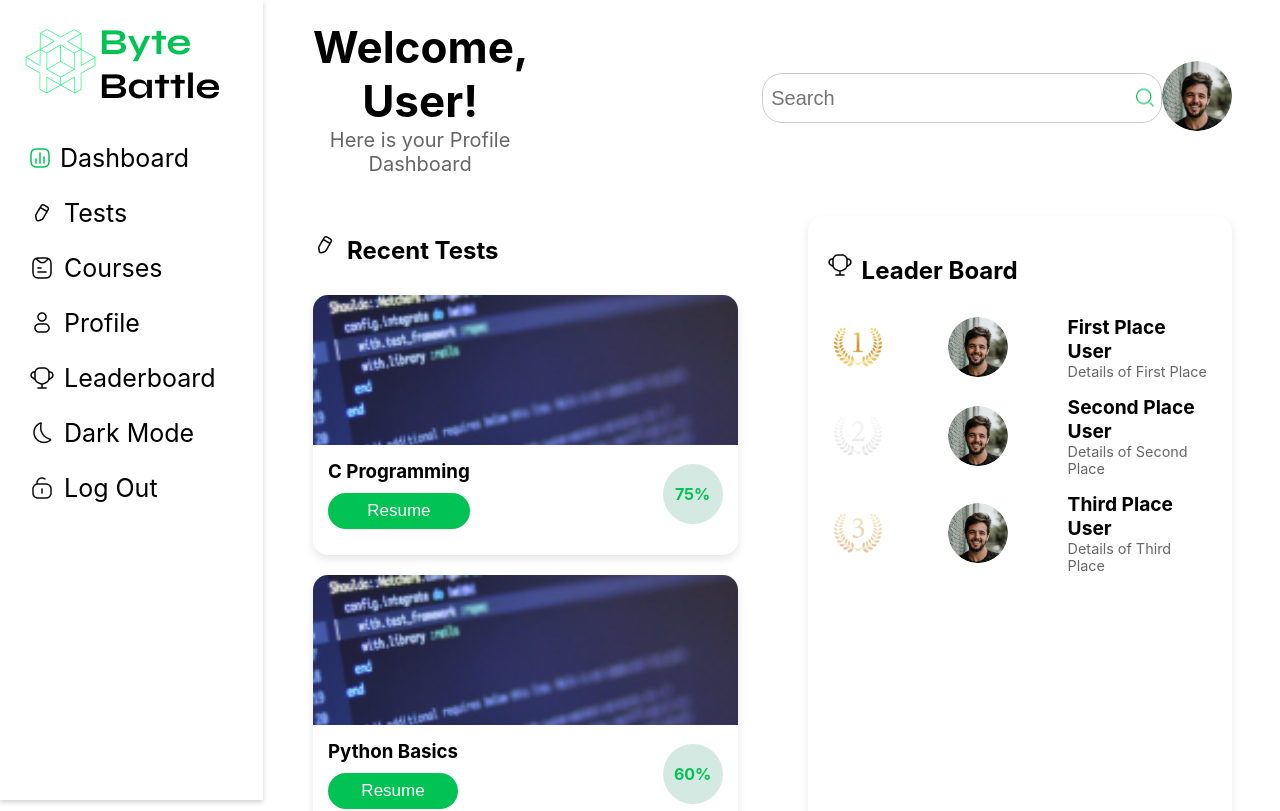
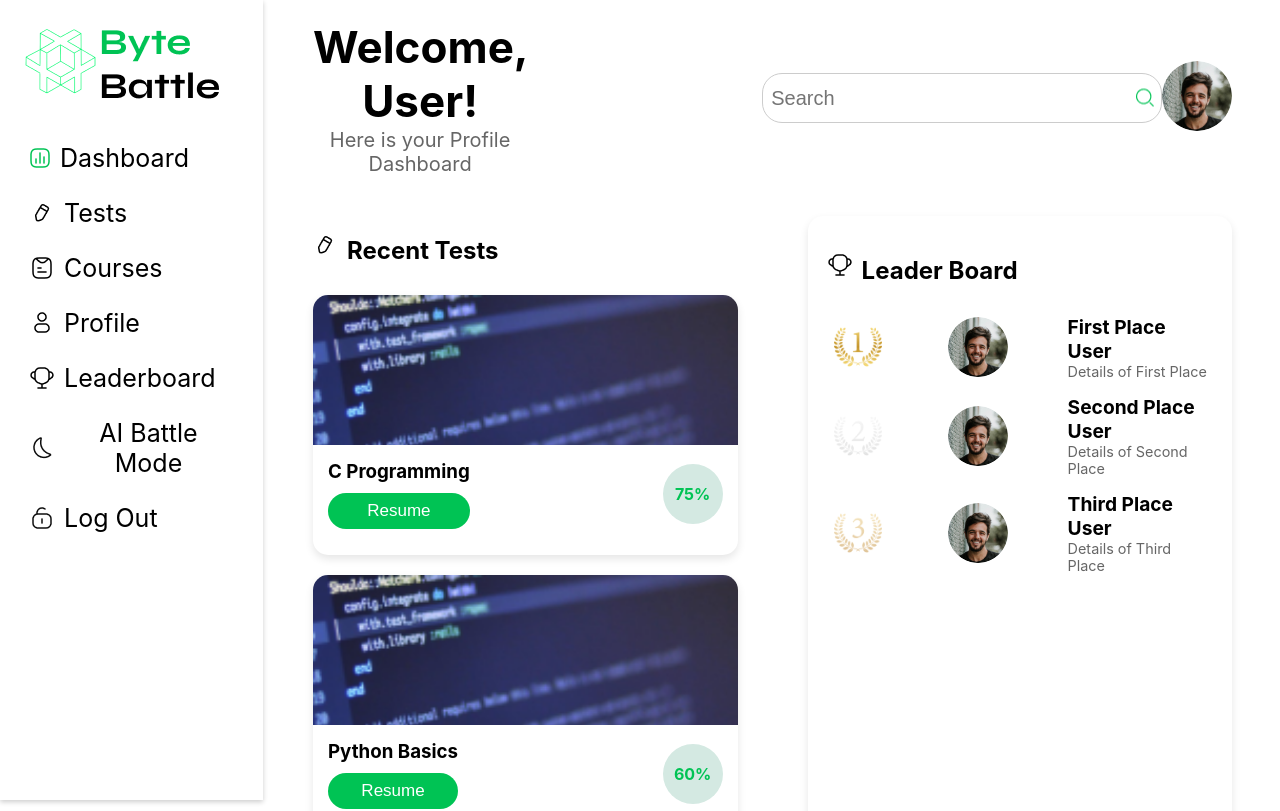
Before and after one commit to Ali-H-Hassan/ByteBattles-CodingAdventure, a React (Create React App) app in the folder frontend/: page /Dashboard in a window 1280 px wide. Shown: the top 811 px of the page. Built offline with nearby package versions, Linux system fonts and the light colour scheme.

Commit message:
Frontend <>

```diff
--- a/frontend/src/components/Sidebar/Sidebar.jsx
+++ b/frontend/src/components/Sidebar/Sidebar.jsx
@@ -55,14 +55,13 @@ function Sidebar({ onOptionSelect }) {
         </div>
         <div className="menu-text menu-text-dark">Leaderboard</div>
       </div>
-      {/* Assuming Dark Mode toggle is handled differently, not including in onOptionSelect */}
       <div className="menu-item">
         <div className="icon-bg">
           <div className="icon-dark">
             <img src={DarkMode} alt="Dark Mode Icon" />
           </div>
         </div>
-        <div className="menu-text menu-text-dark">Dark Mode</div>
+        <div className="menu-text menu-text-dark">AI Battle Mode</div>
       </div>
       {/* Assuming Log Out is handled differently, not including in onOptionSelect */}
       <div className="menu-item">
```
